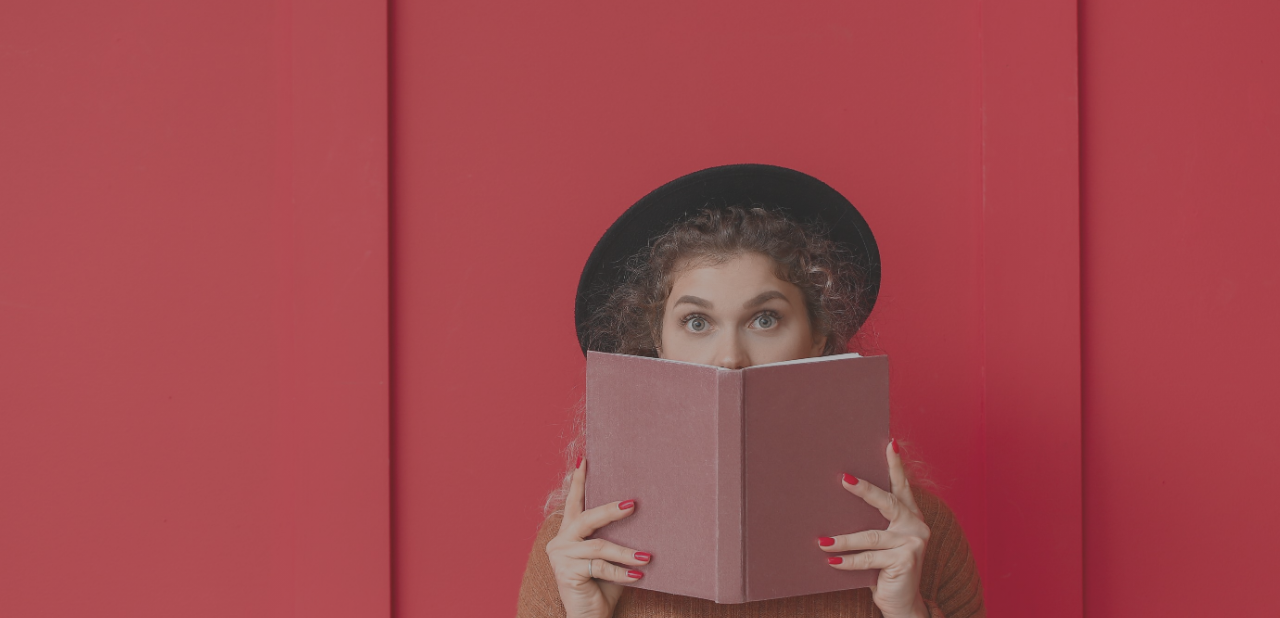
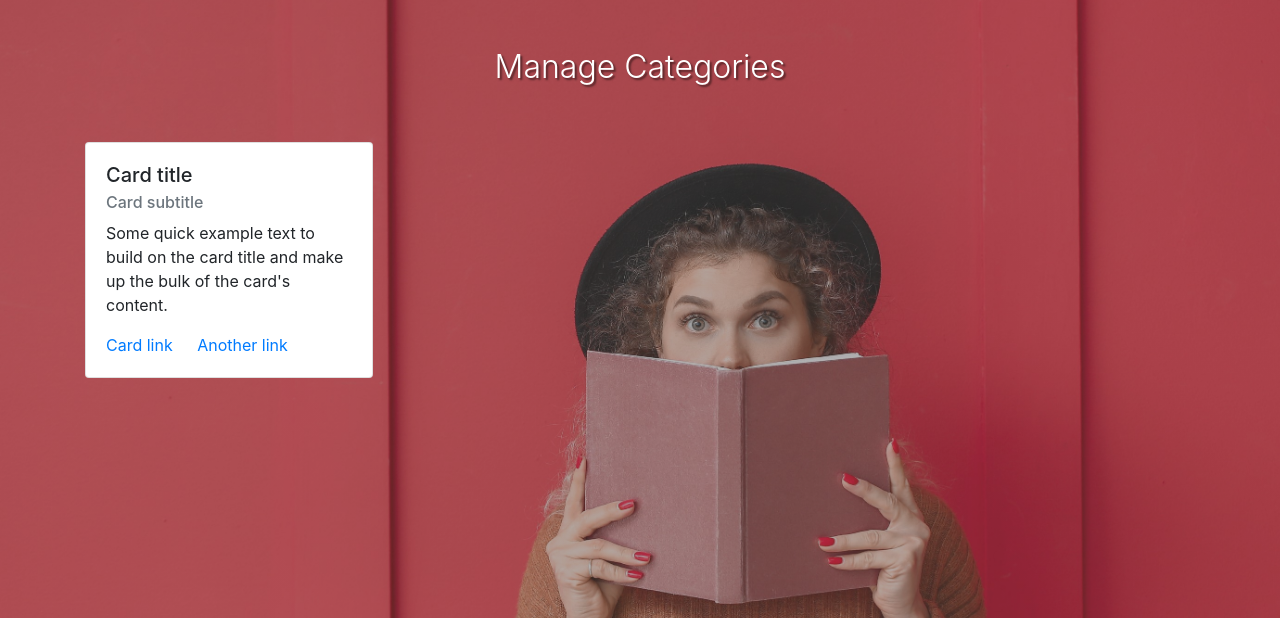
Before and after one commit to DinaPapsujevica/MP3-TheBookClub, a Flask app: template templates/categories.html in a window 1280 px wide. Shown: the part 72-690 px from the top of the page. Run offline with Flask 2, Linux system fonts and the light colour scheme; the template is opened without the code that fills it, so the values that code supplies are empty; some libraries are stand-ins or nearby versions.

```diff
--- a/app.py
+++ b/app.py
@@ -138,6 +138,11 @@ def delete_book(book_id):
     return redirect(url_for("get_books"))
 
 
+@app.route("/get_categories")
+def get_categories():
+    categories = list(mongo.db.categories.find().sort("category_name", 1))
+
+
 if __name__ == "__main__":
     app.run(host=os.environ.get("IP"),
             port=int(os.environ.get("PORT")),
--- a/templates/categories.html
+++ b/templates/categories.html
@@ -1,3 +1,28 @@
 {% extends "base.html" %}
 {% block content %}
+
+    <div class="container mb-5 mt-5">
+        <div class="row">
+            <div class="col-md-8 offset-md-2 mb-5" >
+                <h2 class="text-white text-center font-weight-light text-shadow">
+                     Manage Categories
+                </h2>
+            </div>
+        </div>
+        <div class="row">
+            <div class="col-12 col-md-6">
+                <div class="card" style="width: 18rem;">
+                    <div class="card-body">
+                        <h5 class="card-title">Card title</h5>
+                        <h6 class="card-subtitle mb-2 text-muted">Card subtitle</h6>
+                        <p class="card-text">Some quick example text to build on the card title and make up the bulk of the card's content.</p>
+                        <a href="#" class="card-link">Card link</a>
+                        <a href="#" class="card-link">Another link</a>
+                    </div>
+                </div>
+            </div>
+        </div>
+    </div>
+
+
 {% endblock %}
--- a/templates/profile.html
+++ b/templates/profile.html
@@ -9,6 +9,7 @@
                 </h2>
             </div>
         </div>
+    </div>
 
 
 
```
